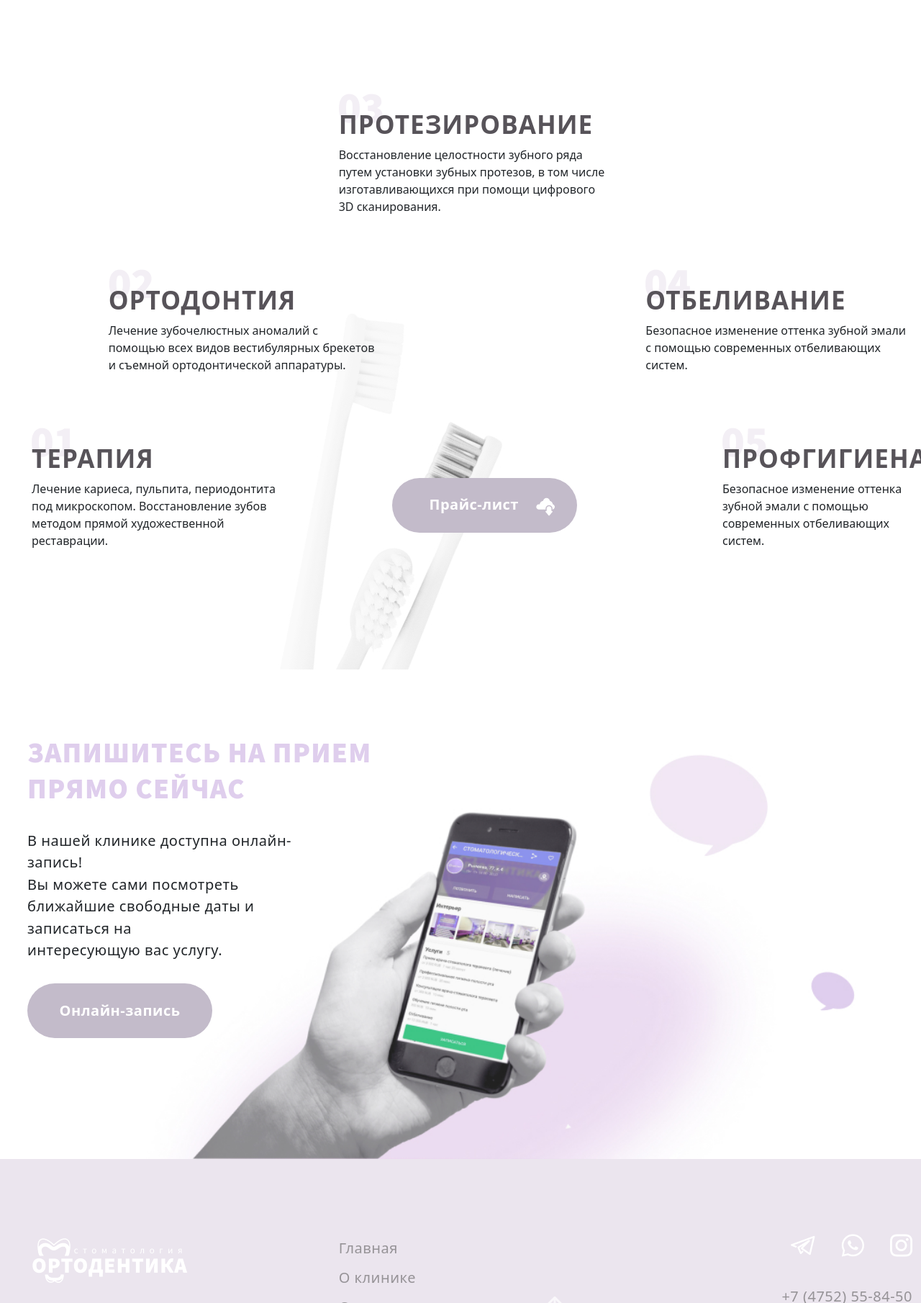
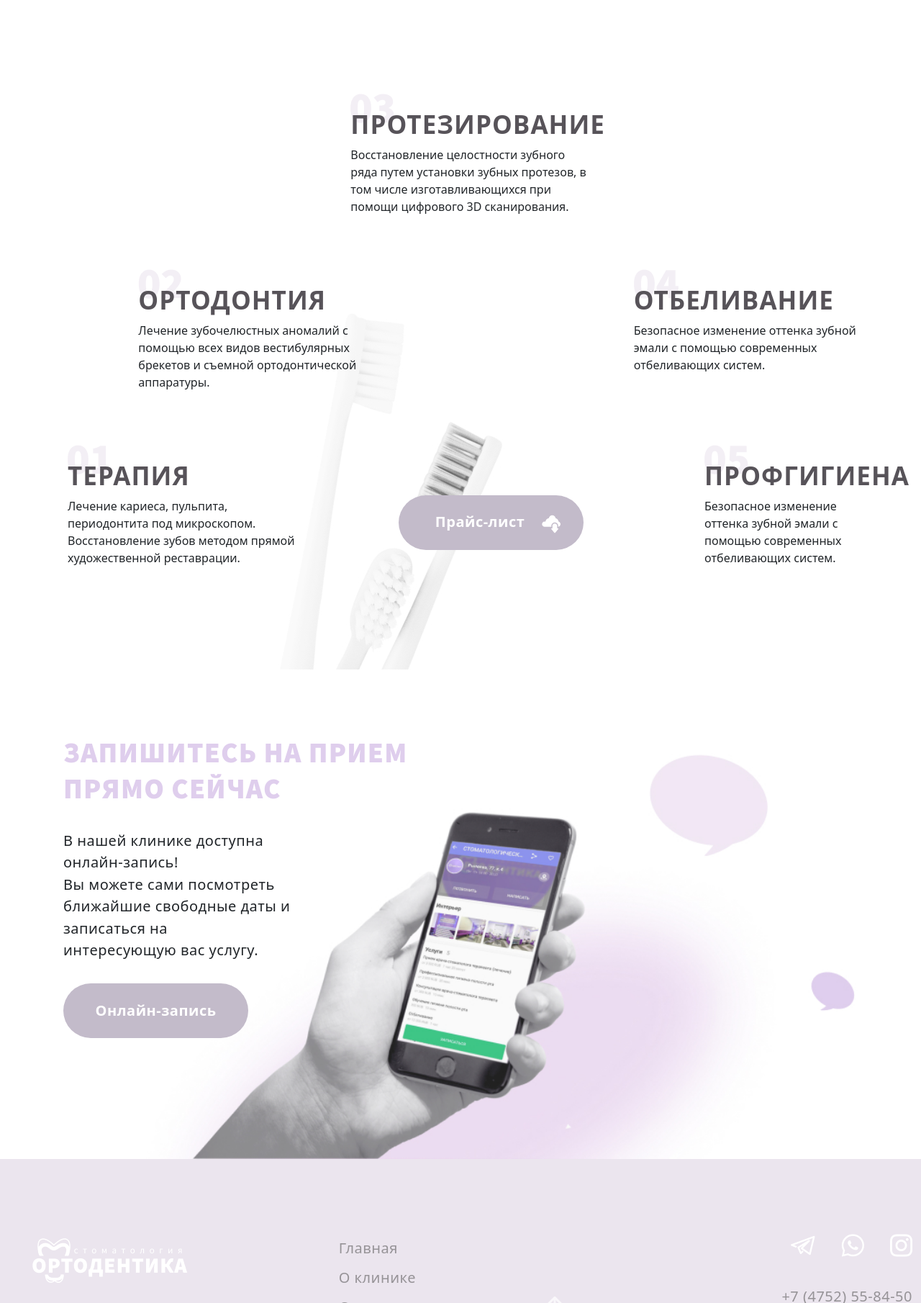
Before and after one commit to Dyx1s/Dyx1s.github.io, a plain HTML site: page index.html in a window 1280 px wide. Shown: the part 2500-4310 px from the top of the page at 72% size. Drawn offline with nearby package versions, Linux system fonts and the light colour scheme.

Commit message:
fixes borders

```diff
--- a/sass/style.sass
+++ b/sass/style.sass
@@ -831,8 +831,11 @@ footer
 
 .price
   margin-top: 190px
+  padding: 0 50px
   background: url("../img/bg/servises.jpg") 100% 100%/cover no-repeat
+
 .registration
+  padding: 0 50px
   button
     margin-top: 15px
   .price
```
Also changed, not shown: css/style.min.css, 1 other file.
